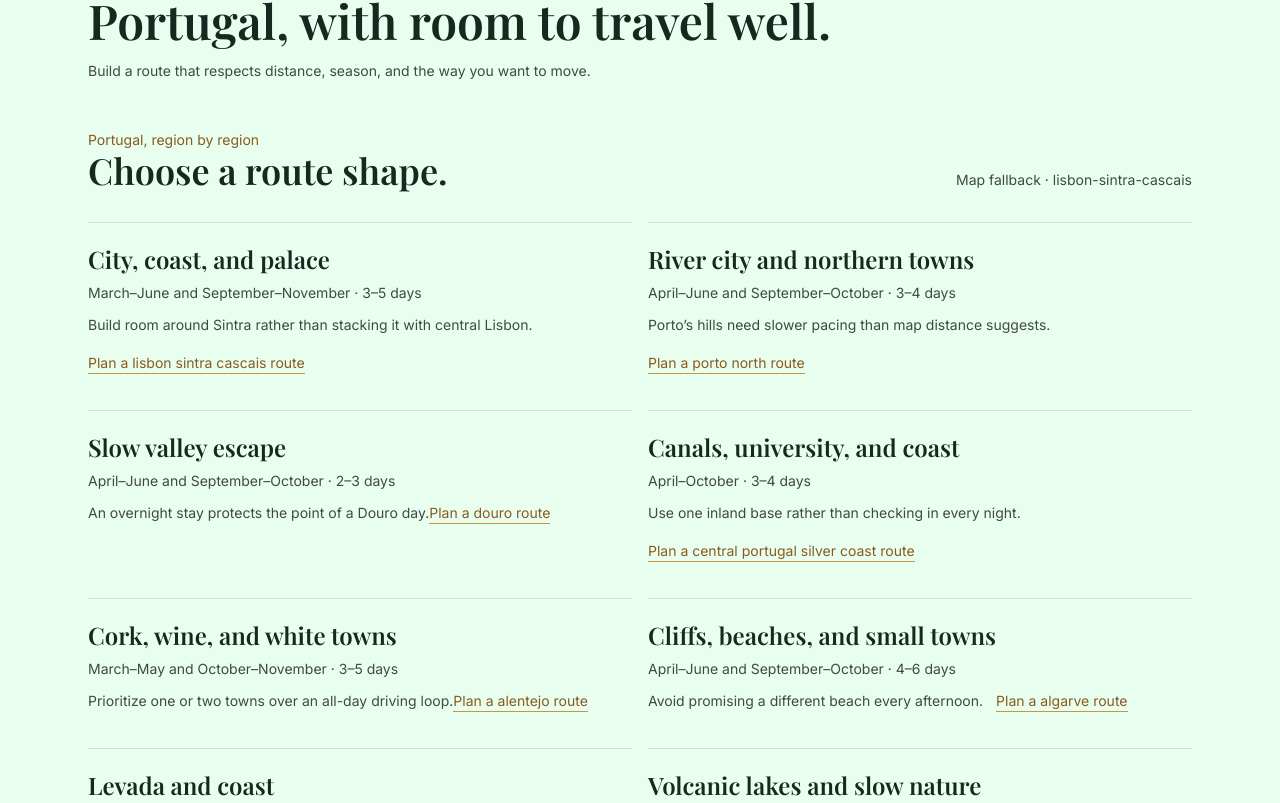
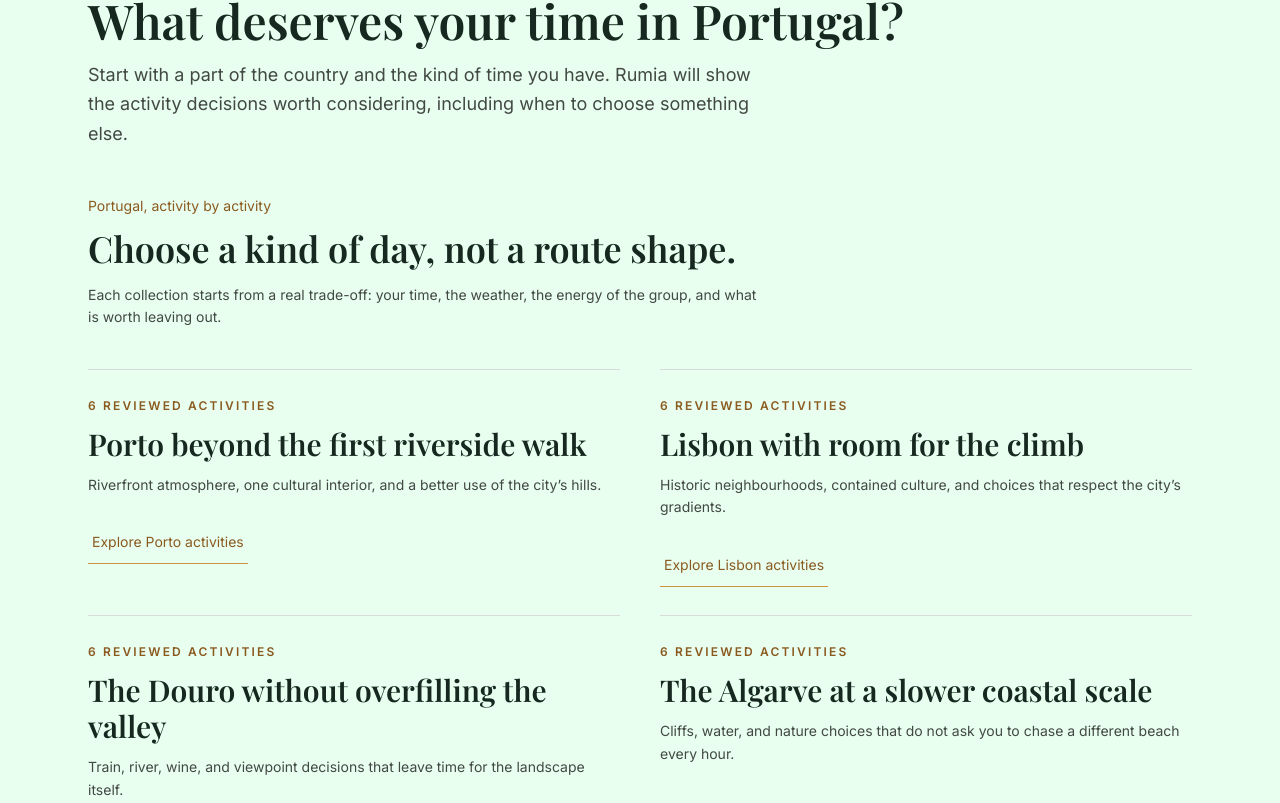
Before and after one commit to Dystx/Rota, a Next.js app in the folder apps/web/: page /portugal in a window 1280 px wide. Shown: the part 132-935 px from the top of the page. Built offline with nearby package versions, Linux system fonts and the light colour scheme.

Commit message:
feat: make Portugal collections activity led

```diff
--- a/apps/web/app/(marketing)/portugal/page.tsx
+++ b/apps/web/app/(marketing)/portugal/page.tsx
@@ -1,15 +1,27 @@
-import { Metadata } from "next";
-import { getPublishedPortugalRegions } from "@/lib/content/portugal-regions";
+import * as React from "react";
+import type { Metadata } from "next";
+
+import { REVIEWED_ACTIVITY_SEED } from "@/lib/content/activities";
+
 import { PortugalAtlas } from "./portugal-atlas";
 
 export const metadata: Metadata = {
-  title: "Curated Portugal Regions & Experiences | Portugal Travel Concierge",
-  description: "Explore Porto, Lisbon, Douro Valley, and more with our curated Portugal-first place base and expert local guidance.",
-  alternates: {
-    canonical: "/portugal"
-  }
+  title: "What to do in Portugal | Rumia",
+  description:
+    "Browse Rumia’s reviewed Portugal activity collections by the kind of day you want to have.",
+  alternates: { canonical: "/portugal" }
 };
 
 export default function PortugalPage() {
-  return <div className="mx-auto max-w-6xl px-6 py-16"><h1 className="font-display text-5xl text-primary">Portugal, with room to travel well.</h1><p className="mt-4 max-w-2xl text-on-surface-variant">Build a route that respects distance, season, and the way you want to move.</p><div className="mt-12"><PortugalAtlas regions={getPublishedPortugalRegions()} /></div></div>;
+  return (
+    <div className="mx-auto max-w-6xl px-6 py-16">
+      <h1 className="font-display text-5xl text-primary">What deserves your time in Portugal?</h1>
+      <p className="mt-4 max-w-2xl text-lg leading-relaxed text-on-surface-variant">
+        Start with a part of the country and the kind of time you have. Rumia will show the activity decisions worth considering, including when to choose something else.
+      </p>
+      <div className="mt-12">
+        <PortugalAtlas activities={REVIEWED_ACTIVITY_SEED} />
+      </div>
+    </div>
+  );
 }
--- a/apps/web/app/(marketing)/portugal/portugal-atlas.tsx
+++ b/apps/web/app/(marketing)/portugal/portugal-atlas.tsx
@@ -1,9 +1,71 @@
-"use client";
 import * as React from "react";
 import Link from "next/link";
-import type { PortugalRegionContent } from "@/lib/content/portugal-regions";
 
-export function PortugalAtlas({ regions }: { regions: PortugalRegionContent[] }) {
-  const [focus, setFocus] = React.useState(regions[0]?.slug ?? "");
-  return <section aria-labelledby="portugal-atlas-title" className="grid gap-8"><div className="flex items-end justify-between gap-4"><div><p className="text-sm text-ochre-dark">Portugal, region by region</p><h2 id="portugal-atlas-title" className="font-display text-4xl text-primary">Choose a route shape.</h2></div><p data-testid="atlas-map" data-focus={focus} className="text-sm text-on-surface-variant">Map fallback · {focus}</p></div><div className="grid gap-4 md:grid-cols-2">{regions.map((region) => <article key={region.slug} className="border-t border-[var(--color-border)] py-5"><button type="button" onClick={() => setFocus(region.slug)} className="text-left focus-visible:outline-none focus-visible:ring-2 focus-visible:ring-ochre-light"><h3 className="font-display text-2xl text-primary">{region.routeArchetype}</h3><p className="mt-2 text-sm text-on-surface-variant">{region.bestSeason} · {region.idealDuration}</p><p className="mt-3 text-sm text-on-surface-variant">{region.verifiedNote}</p></button><Link className="mt-4 inline-block border-b border-ochre-dark text-sm text-ochre-dark" href={`/planner?region=${region.slug}`}>Plan a {region.slug.replace(/-/g, " ")} route</Link></article>)}</div></section>;
+import type { ActivityRegion, EditorialActivity } from "@/lib/content/activities";
+
+const COLLECTIONS: readonly {
+  region: ActivityRegion;
+  title: string;
+  description: string;
+  mood: string;
+}[] = [
+  {
+    region: "porto",
+    title: "Porto beyond the first riverside walk",
+    description: "Riverfront atmosphere, one cultural interior, and a better use of the city’s hills.",
+    mood: "a walk"
+  },
+  {
+    region: "lisbon",
+    title: "Lisbon with room for the climb",
+    description: "Historic neighbourhoods, contained culture, and choices that respect the city’s gradients.",
+    mood: "culture"
+  },
+  {
+    region: "douro",
+    title: "The Douro without overfilling the valley",
+    description: "Train, river, wine, and viewpoint decisions that leave time for the landscape itself.",
+    mood: "good food"
+  },
+  {
+    region: "algarve",
+    title: "The Algarve at a slower coastal scale",
+    description: "Cliffs, water, and nature choices that do not ask you to chase a different beach every hour.",
+    mood: "a walk"
+  },
+  {
+    region: "azores",
+    title: "São Miguel with weather in the plan",
+    description: "Volcanic landscapes, thermal places, and a day flexible enough to work with the island.",
+    mood: "quiet time"
+  }
+];
+
+export function PortugalAtlas({ activities }: { activities: readonly EditorialActivity[] }) {
+  return (
+    <section aria-labelledby="portugal-atlas-title">
+      <div className="max-w-2xl">
+        <p className="text-sm text-ochre-dark">Portugal, activity by activity</p>
+        <h2 id="portugal-atlas-title" className="mt-3 font-display text-4xl text-primary">Choose a kind of day, not a route shape.</h2>
+        <p className="mt-4 text-on-surface-variant">Each collection starts from a real trade-off: your time, the weather, the energy of the group, and what is worth leaving out.</p>
+      </div>
+      <div className="mt-10 grid gap-x-10 md:grid-cols-2">
+        {COLLECTIONS.map((collection) => {
+          const count = activities.filter((activity) => activity.region === collection.region).length;
+          const href = `/explore?${new URLSearchParams({ region: collection.region, mood: collection.mood }).toString()}`;
+
+          return (
+            <article key={collection.region} className="border-t border-[var(--color-border)] py-7">
+              <p className="text-xs font-semibold uppercase tracking-[0.18em] text-ochre-dark">{count} reviewed activities</p>
+              <h3 className="mt-3 font-display text-3xl text-primary">{collection.title}</h3>
+              <p className="mt-3 max-w-xl leading-relaxed text-on-surface-variant">{collection.description}</p>
+              <Link className="mt-6 inline-flex min-h-11 items-center border-b border-ochre-dark px-1 py-2 text-sm font-medium text-ochre-dark focus-visible:outline-none focus-visible:ring-2 focus-visible:ring-ochre-light" href={href}>
+                Explore {collection.region === "azores" ? "São Miguel" : collection.region[0]!.toUpperCase() + collection.region.slice(1)} activities
+              </Link>
+            </article>
+          );
+        })}
+      </div>
+    </section>
+  );
 }
```
Also changed, not shown: 2 other files (tests, documents, lock files or other folders).
